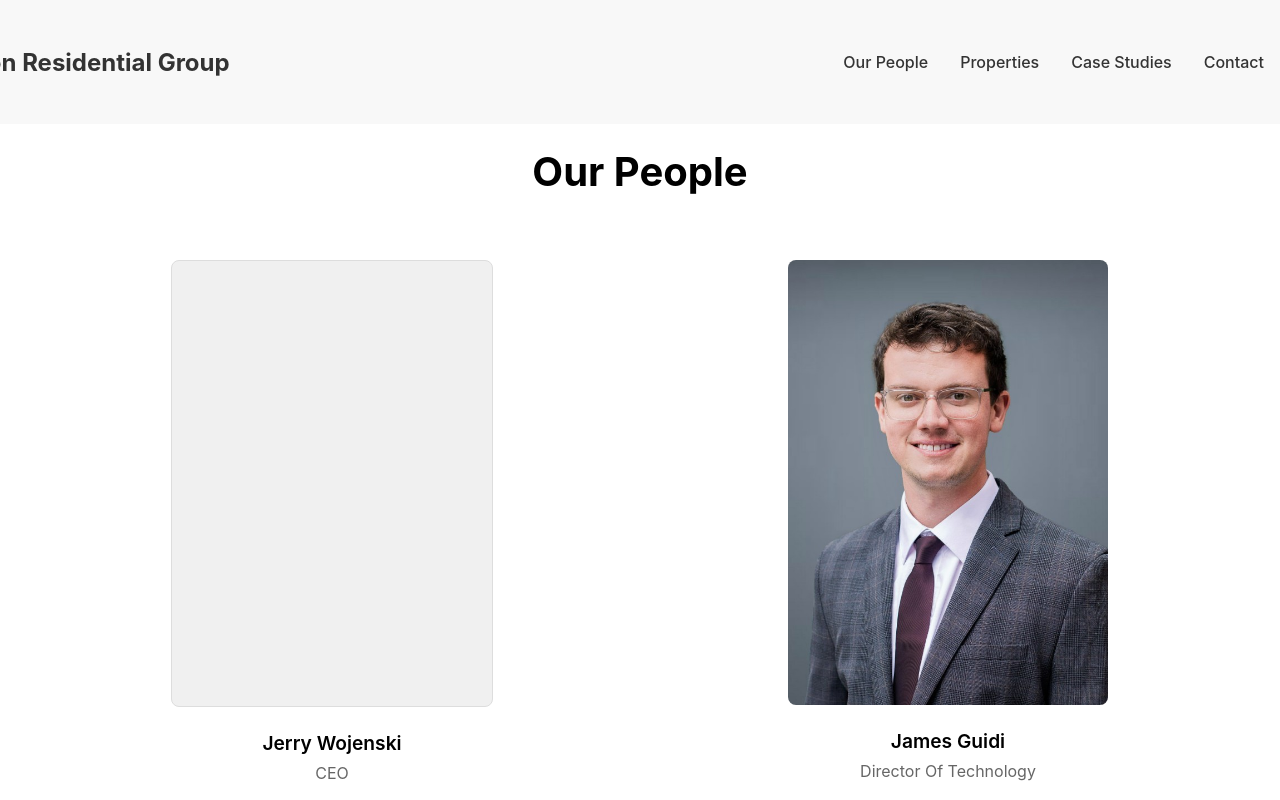
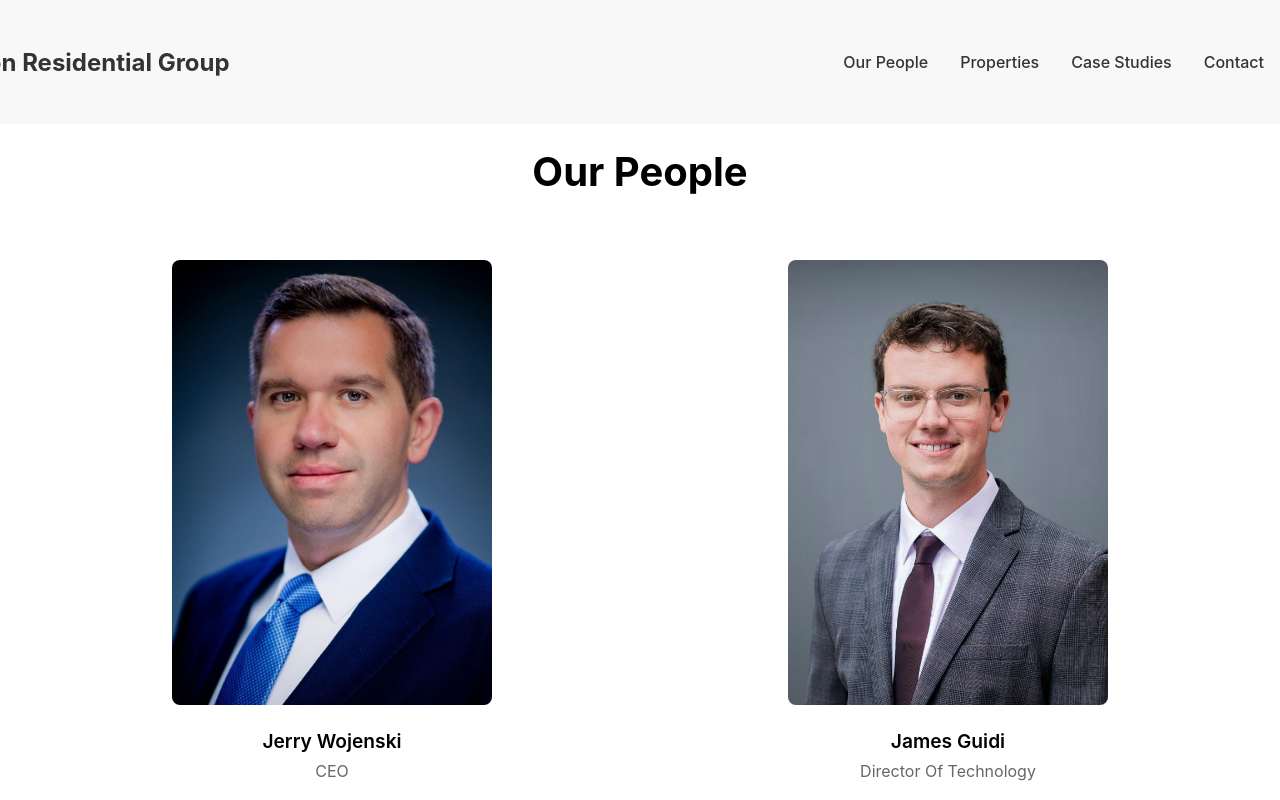
Before and after one commit to raringdude/HyperionWebsite, a React (Create React App) app: page /our-people in a window 1280 px wide. Shown: the top 800 px of the page. Built offline with nearby package versions, Linux system fonts and the light colour scheme.

Commit message:
added jerry and fixed nav bar

```diff
--- a/src/pages/OurPeople.js
+++ b/src/pages/OurPeople.js
@@ -6,6 +6,7 @@ import '../styles/OurPeople.css';
 import jamesImage from '../components/Assets/Headshots/JamesG_Headshot.jpeg';
 import stevenImage from '../components/Assets/Headshots/SteveD_Headshot.JPG';
 import andrienImage from '../components/Assets/Headshots/AndrienW_Headshot.PNG';
+import jerryImage from '../components/Assets/Headshots/JerryW_Headshot.jpg';
 
 const OurPeople = () => {
     return (
@@ -13,7 +14,11 @@ const OurPeople = () => {
             <h1>Our People</h1>
             <div className="people-grid">
                 <div className="person-card">
-                    <div className="person-image placeholder"></div>
+                <img
+                        src={jerryImage}
+                        alt="Jerry Wojenski"
+                        className="person-image"
+                    />
                     <h3>Jerry Wojenski</h3>
                     <p>CEO</p>
                 </div>
```
Also changed, not shown: src/components/Assets/Headshots/JerryW_Headshot.jpg (added).
